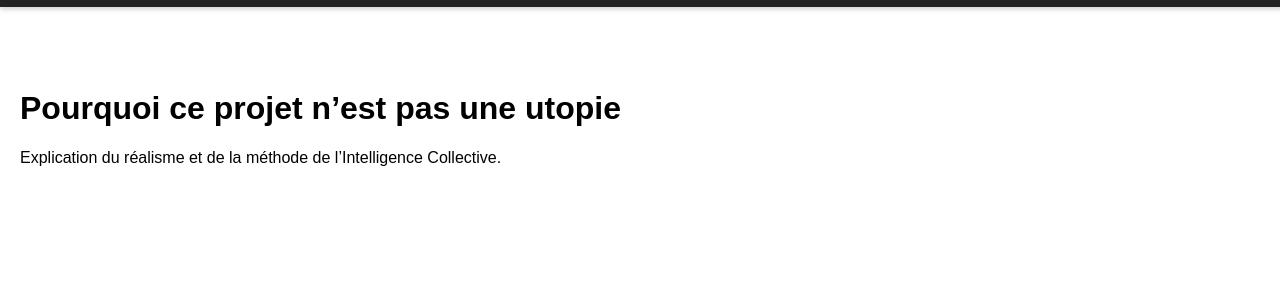
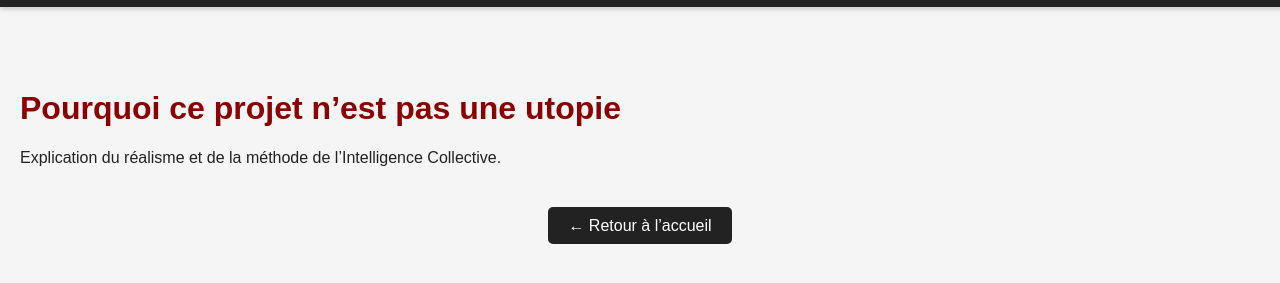
Before and after one commit to nathagugzoul/Ciao-site, a plain HTML site: page pourquoi.html in a window 1280 px wide. Shown: the part 31-314 px from the top of the page. Drawn offline with Linux system fonts and the light colour scheme.

Commit message:
Add files via upload

```diff
--- a/pourquoi.html
+++ b/pourquoi.html
@@ -5,12 +5,24 @@
   <meta name="viewport" content="width=device-width, initial-scale=1.0">
   <title>Pourquoi - IC</title>
   <style>
-    body {
-      font-family: Arial, sans-serif;
-      margin: 0;
-      padding: 20px;
-    }
-  </style>
+body {
+  font-family: 'Arial', sans-serif;
+  background-color: #f5f5f5;
+  margin: 0;
+  padding: 20px;
+  color: #222;
+}
+h1 {
+  color: #8B0000;
+}
+a.button {
+  background-color: #222;
+  color: white;
+  padding: 10px 20px;
+  text-decoration: none;
+  border-radius: 5px;
+}
+</style>
 </head>
 <body>
 
@@ -30,6 +42,11 @@
 
   <main>
     <h1>Pourquoi ce projet n’est pas une utopie</h1><p>Explication du réalisme et de la méthode de l’Intelligence Collective.</p>
+
+<div style="text-align: center; margin-top: 50px;">
+  <a href="index.html" style="background-color: #222; color: white; padding: 10px 20px; text-decoration: none; border-radius: 5px;">← Retour à l’accueil</a>
+</div>
+
   </main>
 </body>
 </html>
```
Also changed, not shown: adhesion.html (+23 -6 lines).
